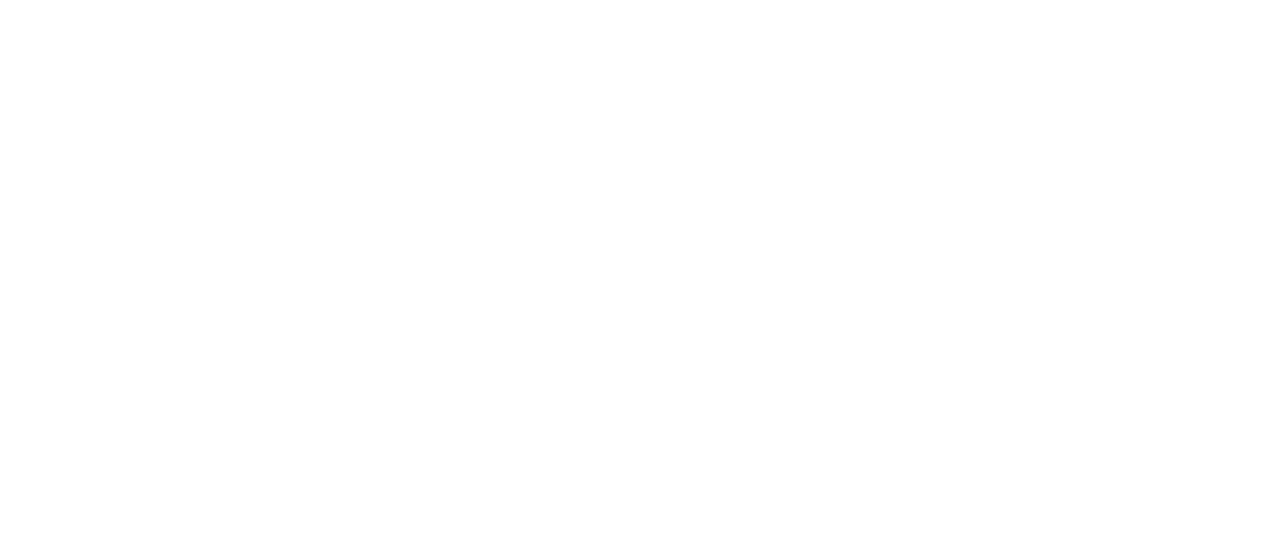
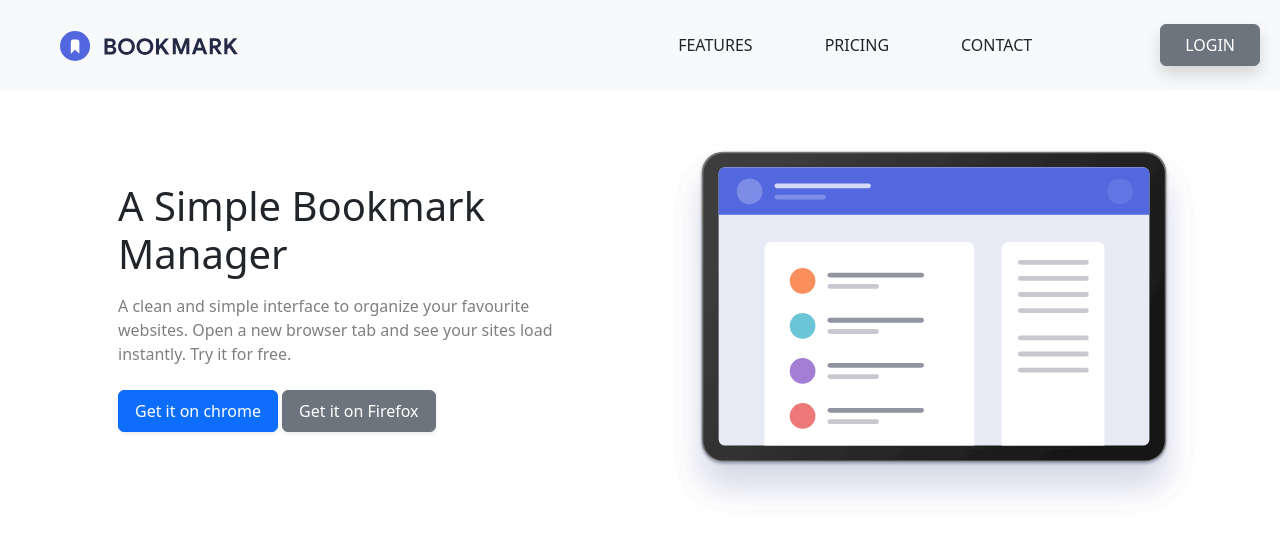
Before and after one commit to MartaVg4/SPRINT-2, a website: page index.html in a window 1280 px wide. Drawn offline with Linux system fonts and the light colour scheme; files whose address does not match are found by name.

Commit message:
texto + img

```diff
--- a/index.html
+++ b/index.html
@@ -4,7 +4,112 @@
     <meta charset="UTF-8" />
     <meta http-equiv="X-UA-Compatible" content="IE=edge" />
     <meta name="viewport" content="width=device-width, initial-scale=1.0" />
-    <title>Document</title>
+    <title>Sprint 2</title>
+    <link rel="stylesheet" href="/css/main.css" />
   </head>
-  <body></body>
+  <body>
+    <header>
+      <!-- navbar -->
+      <nav
+        class="navbar fixed-top navbar-expand-lg bg-light px-4 px-lg-0 pt-lg-4 pb-4"
+      >
+        <div class="container-fluid align-items-center">
+          <a class="navbar-brand ms-lg-5" href="#">
+            <img src="Imagenes/logo-bookmark.svg" alt="LOGO" height="30px" />
+          </a>
+          <button
+            class="navbar-toggler"
+            type="button"
+            data-bs-toggle="collapse"
+            data-bs-target="#navbarTogglerDemo02"
+            aria-controls="navbarTogglerDemo02"
+            aria-expanded="false"
+            aria-label="Toggle navigation"
+          >
+            <span class="navbar-toggler-icon"></span>
+          </button>
+          <div class="collapse navbar-collapse" id="navbarTogglerDemo02">
+            <ul
+              class="navbar-nav ms-lg-auto mb-2 mb-lg-0 pe-lg-5 me-lg-3 text-uppercase align-items-center"
+            >
+              <li class="nav-item">
+                <a
+                  class="nav-link mx-2 pe-5 text-dark"
+                  aria-current="page"
+                  href="#features"
+                  >FEATURES</a
+                >
+              </li>
+              <li class="nav-item">
+                <a
+                  class="nav-link pe-5 mx-2 text-dark"
+                  aria-current="page"
+                  href="#"
+                  >PRICING</a
+                >
+              </li>
+              <li class="nav-item">
+                <a
+                  class="nav-link pe-5 mx-2 text-dark"
+                  aria-current="page"
+                  href="#footer"
+                  >CONTACT</a
+                >
+              </li>
+            </ul>
+            <div class="d-flex">
+              <button
+                class="btn btn-secondary shadow mx-2 py-2 px-4 text-white rounded-2"
+              >
+                LOGIN
+              </button>
+            </div>
+          </div>
+        </div>
+      </nav>
+    </header>
+    <main>
+      <div class="container pt-5">
+        <div
+          class="row d-flex justify-content-center align-items-center pt-5 ms-lg-4"
+        >
+          <div
+            class="col-12 col-lg-6 order-2 order-lg-1 text-center text-lg-start mb-5 mb-lg-0"
+          >
+            <h1 class="mb-3 mx-5 mx-lg-0">A Simple Bookmark Manager</h1>
+            <p class="text-black-50 mb-4 mx-5 mx-lg-0 pe-lg-5">
+              A clean and simple interface to organize your favourite websites.
+              Open a new browser tab and see your sites load instantly. Try it
+              for free.
+            </p>
+
+            <button
+              type="button"
+              class="btn btn-primary shadow-sm px-3 py-2 border-2"
+            >
+              Get it on chrome
+            </button>
+
+            <button
+              type="button"
+              class="btn btn-secondary shadow-sm px-3 py-2 border-2"
+            >
+              Get it on Firefox
+            </button>
+          </div>
+
+          <div
+            class="col-12 col-lg-6 order-1 order-lg-2 mt-5 mb-5 mb-lg-0 text-center position-relative"
+          >
+            <img
+              class="img-fluid"
+              src="/Imagenes/illustration-hero.svg"
+              alt="screen"
+            />
+            <div class="formRight bg-primary rounded-pill"></div>
+          </div>
+        </div>
+      </div>
+    </main>
+  </body>
 </html>
--- a/sass/main.scss
+++ b/sass/main.scss
@@ -1 +1,35 @@
+$font-family-sans-serif: "Open Sans", sans-serif;
+
+$primary: #5265e1;
+$secondary: #fa5959;
+
+// $theme-colors: (
+//   "primary": $primary,
+//   "secondary": $secondary,
+//   "success": $success,
+//   "info": $info,
+//   "warning": $warning,
+//   "danger": $danger,
+//   "light": $light,
+//   "dark": $dark,
+// );
+
+.formRight {
+  position: absolute;
+  z-index: -1;
+  width: 300%;
+  height: 100%;
+  top: 30%;
+  left: 30%;
+}
+
+.formLeft {
+  position: absolute;
+  z-index: -1;
+  width: 3000%;
+  height: 100%;
+  top: 25%;
+  right: 25%;
+}
+
 @import "../node_modules/bootstrap/scss/bootstrap";
```
Also changed, not shown: css/main.css.
